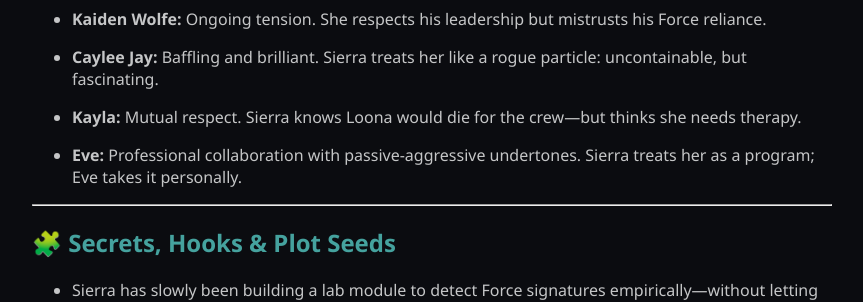
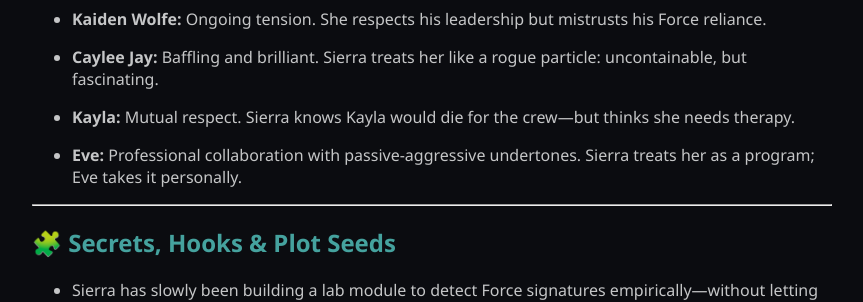
Before and after one commit to fionayyc/last-centurion, a Jekyll site: the page built from crew/sierra.md, in a window 1280 px wide. Shown: the part 1849-2151 px from the top of the page, without its empty margins (208-1071 px from the left). Built offline with Jekyll 4.4.1, drawn with Linux system fonts in a browser that asks for light colours; our own code applies the rules of GitHub Pages for plain Markdown files.

Commit message:
Update sierra.md

```diff
--- a/crew/sierra.md
+++ b/crew/sierra.md
@@ -57,7 +57,7 @@ She stays because the ship offers protection for Veyla—and a frontier of unkno
 
 - **Caylee Jay:** Baffling and brilliant. Sierra treats her like a rogue particle: uncontainable, but fascinating.
 
-- **Kayla:** Mutual respect. Sierra knows Loona would die for the crew—but thinks she needs therapy.
+- **Kayla:** Mutual respect. Sierra knows Kayla would die for the crew—but thinks she needs therapy.
 
 - **Eve:** Professional collaboration with passive-aggressive undertones. Sierra treats her as a program; Eve takes it personally.
 
```
